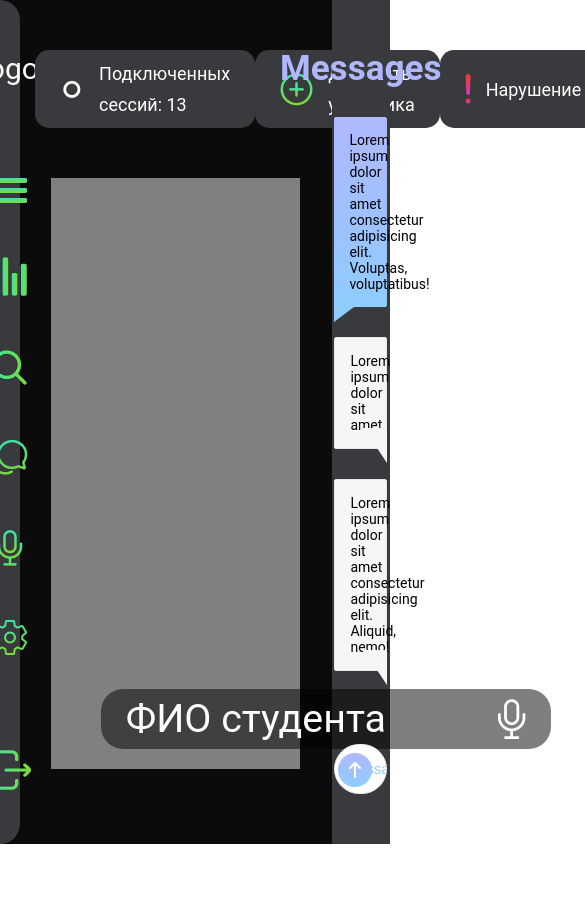
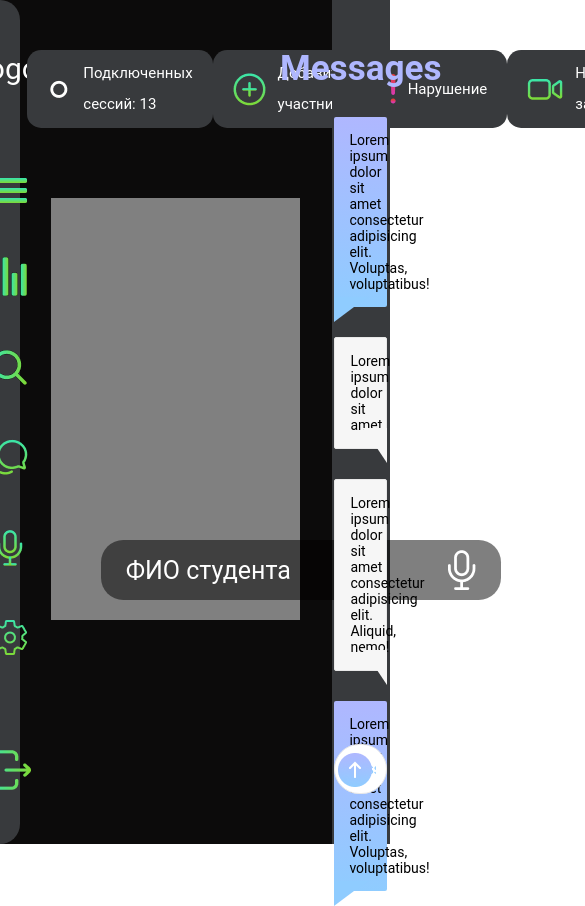
Before and after one commit to ZhenyaDope/HackatonRostelecom, a plain HTML site: page index.html in a window 390 px wide. Shown: the top 906 px of the page, 585 px wide, since content can reach past the window. Before the commit the page ends 866 px from the top, so only its background shows below. Drawn offline with Linux system fonts and the light colour scheme.

Commit message:
добавлен небольшой адаптив

```diff
--- a/index.html
+++ b/index.html
@@ -75,6 +75,7 @@
                 <p class="student">Lorem ipsum dolor sit amet consectetur adipisicing elit. Voluptas, voluptatibus!</p>
                 <p class="teacher">Lorem ipsum dolor sit amet.</p>
                 <p class="teacher">Lorem ipsum dolor sit amet consectetur adipisicing elit. Aliquid, nemo!</p>
+                <p class="student">Lorem ipsum dolor sit amet consectetur adipisicing elit. Voluptas, voluptatibus!</p>
             </div>
             <div class="messages__input">
                 <input placeholder="Message here..." type="text">
--- a/style.css
+++ b/style.css
@@ -123,7 +123,7 @@ body{
     height:60px;
     width: 450px;
     text-decoration: none;
-    font-size: 39.4311px;
+    font-size: 30px;
     color: #FFFFFF;
 
 }
@@ -214,7 +214,7 @@ body{
     border: 1px solid #E8E8E8;
     border-radius: 100px;
     outline: none;
-    padding-left: 10px;
+    padding:5px 10px;
     color:#8FCCFF;
 }
 .messages__input input::placeholder{
@@ -227,3 +227,32 @@ body{
     right: 15px;
     position: absolute;
 }
+
+
+@media screen and (max-width:1700px){
+    .content__list{
+        width:95%;
+        padding-top:50px;
+    }
+    .content__item a{
+        padding:8px 20px;
+        font-size: 15px;
+    }
+    .content__item a img{
+       margin-right: 12px;
+    }
+
+
+    .video{
+        margin-top:70px;
+        width:80%;
+        height: 50%;
+        background: gray;
+        position: relative;
+    }
+    .video .name a{
+        height:60px;
+        width: 400px;
+        font-size: 25px;
+    }
+}
```
